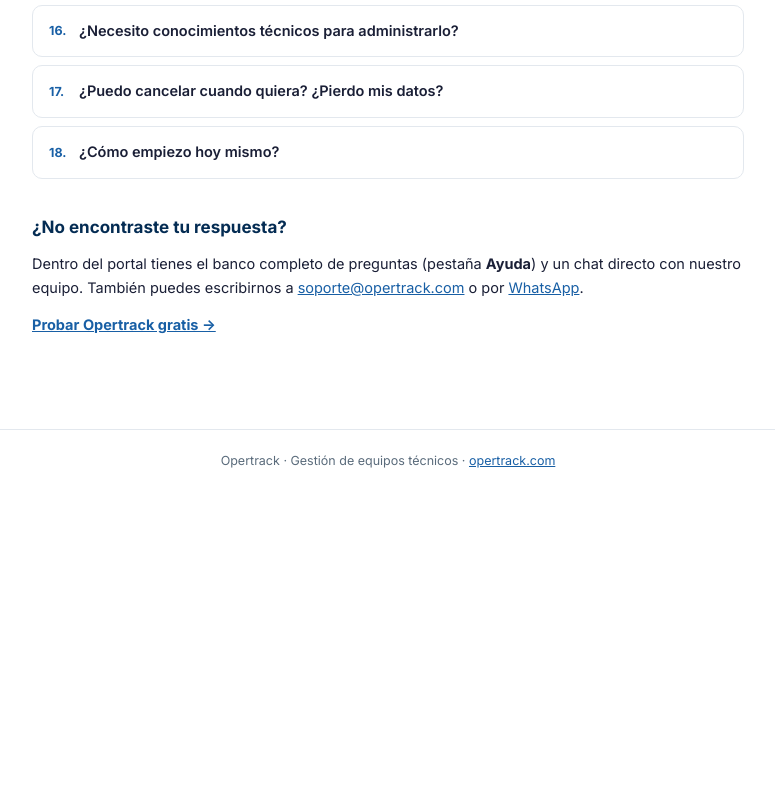
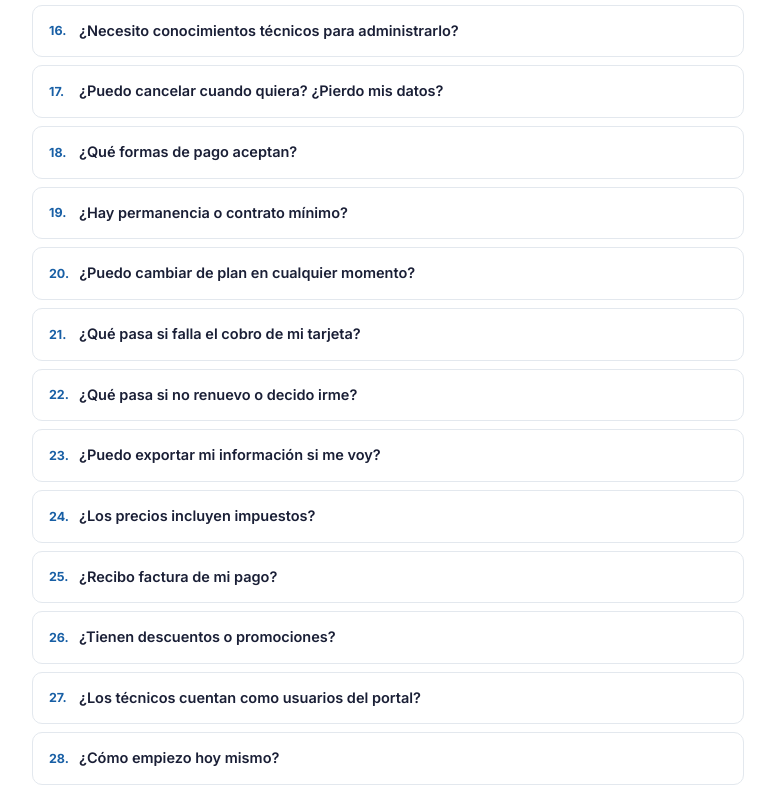
Before and after one commit to OperTrack/opertrack-landing, a website: page ayuda.html in a window 1280 px wide. Shown: the part 1306-2100 px from the top of the page, without its empty margins (252-1027 px from the left). Before the commit the page ends 1798 px from the top, so only its background shows below. Drawn offline with Linux system fonts and the light colour scheme.

Commit message:
Add payment options and cancellation details to ayuda.html

```diff
--- a/ayuda.html
+++ b/ayuda.html
@@ -55,7 +55,17 @@
 <details><summary><span class="n">15.</span>¿Qué pasa si un cliente reporta una avería?</summary><p>Creas una orden de Incidencia en segundos o la dejas en la cola «Pendiente por asignar» con semáforo de espera. Al asignarla, el técnico recibe la notificación por WhatsApp al instante.</p></details>
 <details><summary><span class="n">16.</span>¿Necesito conocimientos técnicos para administrarlo?</summary><p>No. Si sabes usar WhatsApp y un navegador, sabes usar Opertrack. Incluye tour guiado, checklist de arranque en 5 pasos y chat de soporte con ingenieros reales.</p></details>
 <details><summary><span class="n">17.</span>¿Puedo cancelar cuando quiera? ¿Pierdo mis datos?</summary><p>Cancelas sin penalidad. Tus datos quedan en modo lectura, visibles y exportables, por si decides volver.</p></details>
-<details><summary><span class="n">18.</span>¿Cómo empiezo hoy mismo?</summary><p>Crea tu cuenta gratis en <a href='https://app.opertrack.com'>app.opertrack.com</a>, sigue el checklist (empresa → técnico → cliente → orden) y pídele a tu técnico escribir INICIO al WhatsApp de tu cuenta. En menos de una hora estarás despachando con evidencia y firma.</p></details>
+<details><summary><span class="n">18.</span>¿Qué formas de pago aceptan?</summary><p>Puedes pagar con tu cuenta de PayPal o con tarjeta de crédito. En ambos casos la renovación es automática y la cancelas cuando quieras desde tu portal. Si tu empresa necesita otra modalidad, escríbenos y lo conversamos.</p></details>
+<details><summary><span class="n">19.</span>¿Hay permanencia o contrato mínimo?</summary><p>No. Es mes a mes y cancelas cuando quieras desde <strong>Plan y Facturación → Gestionar mi plan</strong>. Al cancelar, tu acceso continúa hasta el final del periodo que ya pagaste; no cortamos nada a mitad de mes.</p></details>
+<details><summary><span class="n">20.</span>¿Puedo cambiar de plan en cualquier momento?</summary><p>Sí, subes o bajas cuando lo necesites desde tu portal. El cambio aplica de inmediato y el cobro se ajusta en el ciclo siguiente. Si creciste de 5 a 12 técnicos a mitad de mes, no esperas a nada.</p></details>
+<details><summary><span class="n">21.</span>¿Qué pasa si falla el cobro de mi tarjeta?</summary><p>Te avisamos por correo en el momento y lo reintentamos un par de veces en los días siguientes — suele ser una tarjeta vencida o sin fondos. Tienes margen para actualizarla antes de que pase nada, y el correo te dice cuántos intentos quedan.</p></details>
+<details><summary><span class="n">22.</span>¿Qué pasa si no renuevo o decido irme?</summary><p>La cuenta pasa a <strong>modo lectura</strong>: tus datos quedan intactos y visibles — órdenes, fotos, firmas, clientes — pero no puedes crear registros nuevos. <strong>No borramos nada.</strong> El día que reactives, todo sigue donde lo dejaste.</p></details>
+<details><summary><span class="n">23.</span>¿Puedo exportar mi información si me voy?</summary><p>Sí. Tus clientes, órdenes y cierres de horas se exportan a Excel desde el portal, y los reportes de servicio en PDF. Si necesitas una copia completa, escríbenos a soporte y te la preparamos. Tu información es tuya.</p></details>
+<details><summary><span class="n">24.</span>¿Los precios incluyen impuestos?</summary><p>Los precios están en dólares estadounidenses (US$) y no incluyen impuestos locales que puedan aplicar en tu país. En República Dominicana el símbolo $ se lee como peso, por eso siempre escribimos US$ delante del monto.</p></details>
+<details><summary><span class="n">25.</span>¿Recibo factura de mi pago?</summary><p>Sí. Cada cobro genera su comprobante y lo tienes disponible en <strong>Plan y Facturación</strong>, junto con el historial completo de tus pagos. Desde ahí descargas el PDF cuando lo necesites.</p></details>
+<details><summary><span class="n">26.</span>¿Tienen descuentos o promociones?</summary><p>Ocasionalmente lanzamos campañas con código de descuento. Si tienes uno, lo escribes al momento de suscribirte y verás el precio rebajado antes de confirmar. El descuento aplica durante los meses que indique la promoción y después pasa al precio normal — siempre te lo decimos desde el principio.</p></details>
+<details><summary><span class="n">27.</span>¿Los técnicos cuentan como usuarios del portal?</summary><p>No. Los técnicos de campo trabajan por WhatsApp y no ocupan usuario del portal: solo cuentan contra el límite de técnicos de tu plan. El personal de oficina que entra al portal no tiene límite — invita a quien necesites con sus permisos.</p></details>
+<details><summary><span class="n">28.</span>¿Cómo empiezo hoy mismo?</summary><p>Crea tu cuenta gratis en <a href='https://app.opertrack.com'>app.opertrack.com</a>, sigue el checklist (empresa → técnico → cliente → orden) y pídele a tu técnico escribir INICIO al WhatsApp de tu cuenta. En menos de una hora estarás despachando con evidencia y firma.</p></details>
 <h2 style="margin-top:34px">¿No encontraste tu respuesta?</h2>
 <p>Dentro del portal tienes el banco completo de preguntas (pestaña <strong>Ayuda</strong>) y un chat directo con nuestro equipo. También puedes escribirnos a <a href="mailto:soporte@opertrack.com">soporte@opertrack.com</a> o por <a href="https://wa.me/18097059291">WhatsApp</a>.</p>
 <p><a href="https://app.opertrack.com"><strong>Probar Opertrack gratis →</strong></a></p>
```
